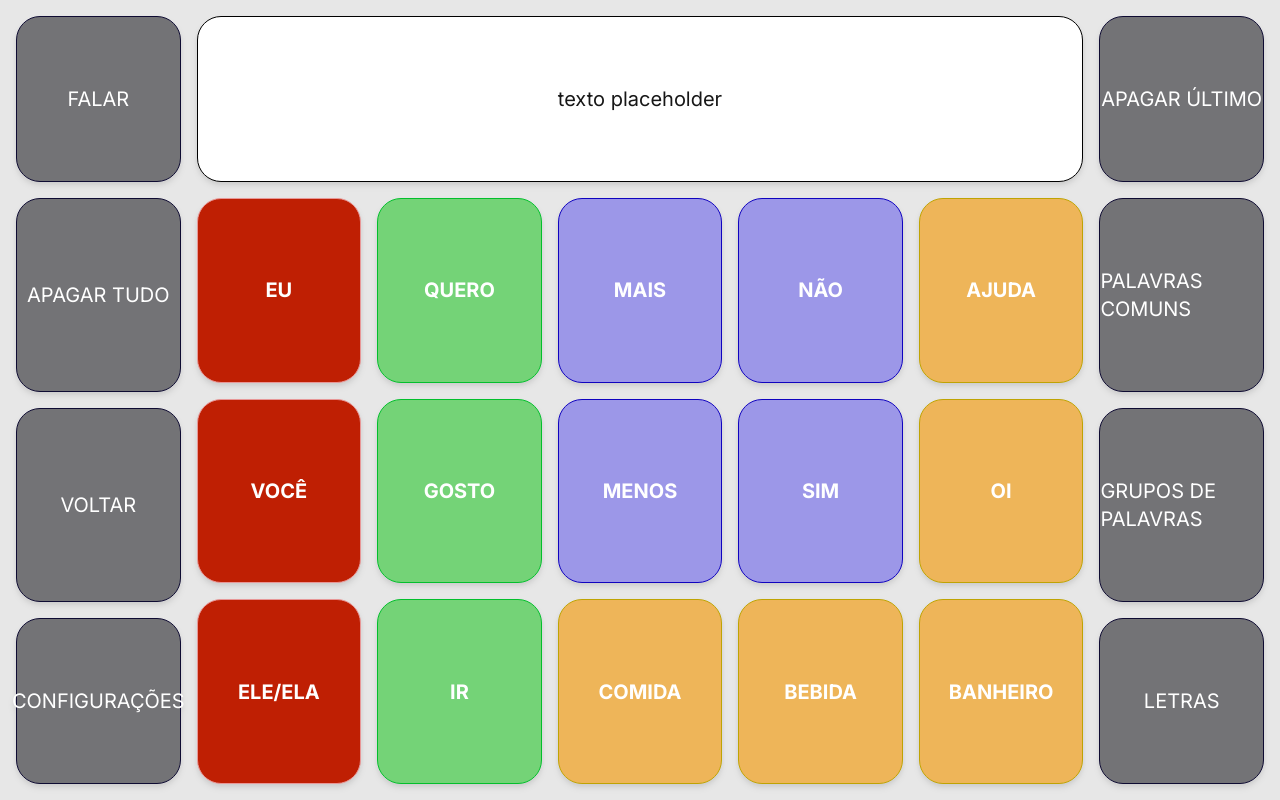
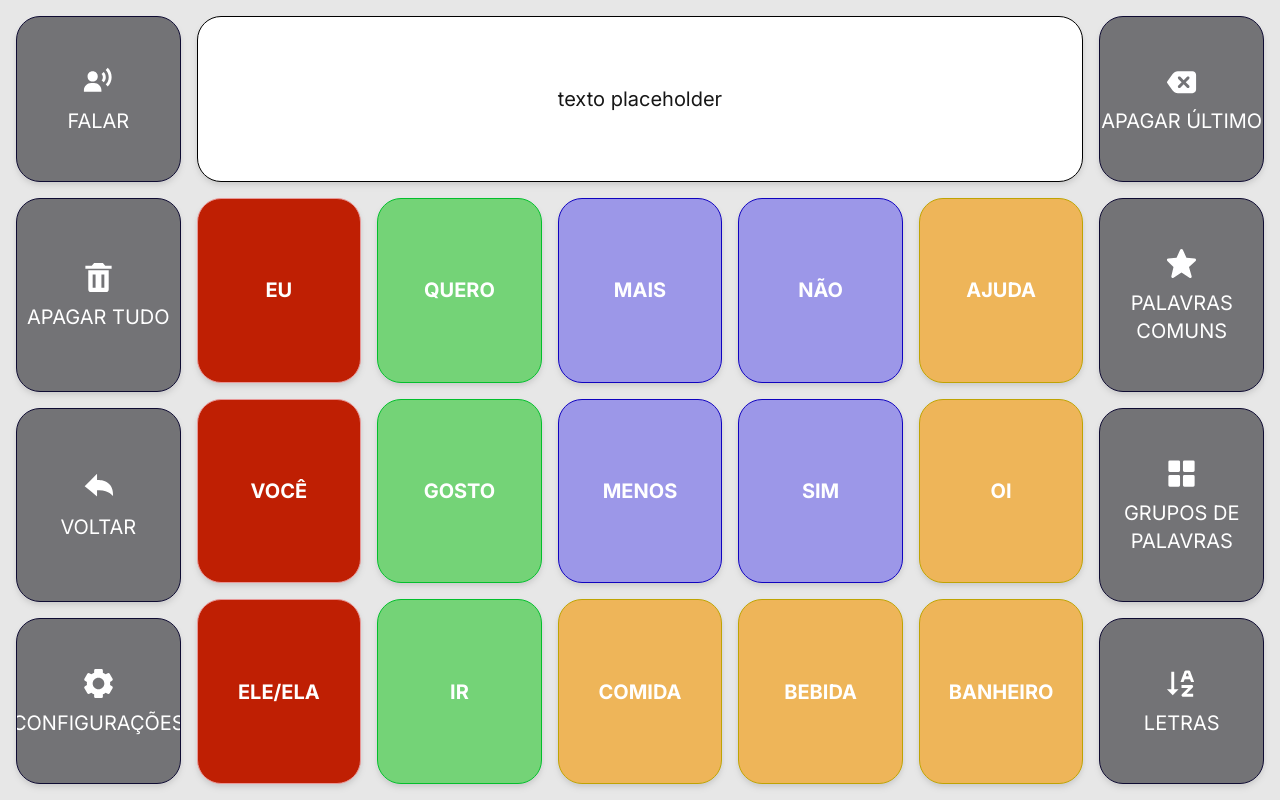
Before and after one commit to Anemaygi/BlinkSpeak, a Next.js app: page / in a window 1280 px wide. Built offline with nearby package versions, Linux system fonts and the light colour scheme.

Commit message:
style: style settings menu

```diff
--- a/src/app/layout.tsx
+++ b/src/app/layout.tsx
@@ -1,5 +1,7 @@
 import type { Metadata } from "next";
 import { Inter } from "next/font/google";
+import { BiSolidUserVoice, BiSolidTrash, BiSolidShare, BiSolidCog, BiSolidStar, BiSolidGridAlt, BiSortAZ  } from "react-icons/bi";
+import { TiBackspace } from "react-icons/ti";
 import "./globals.css";
 
 
@@ -19,7 +21,8 @@ export default function RootLayout({
   children: React.ReactNode;
 }>) {
 
-  const settingKeyClassname = "rounded-3xl border w-full h-full flex items-center justify-center drop-shadow-md"
+  const settingKeyClassname = "overflow-hidden rounded-3xl gap-2 border w-full h-full flex flex-col items-center justify-center drop-shadow-md text-center"
+  const iconSize = 35
 
   return (
     <html lang="pt-BR">
@@ -29,18 +32,49 @@ export default function RootLayout({
 
         <div className="w-min-screen text-xl h-screen grid grid-cols-7 gap-4 p-4">
 
-          <div key={0} className={settingKeyClassname} style={{ backgroundColor: "#737376", borderColor: "#0E0B32", color: "white" }}>FALAR</div>
+          <div key={0} className={settingKeyClassname} style={{ backgroundColor: "#737376", borderColor: "#0E0B32", color: "white" }}>
+            <BiSolidUserVoice size={iconSize} />
+            FALAR
+          </div>
+
           <div className={`col-span-5 bg-white border-black ${settingKeyClassname}`}>
             texto placeholder
           </div>
-          <div key={1} className={settingKeyClassname} style={{ backgroundColor: "#737376", borderColor: "#0E0B32", color: "white" }}>APAGAR ÚLTIMO</div>
 
-          <div key={2} className={`row-start-2 col-start-1 ${settingKeyClassname}`} style={{ backgroundColor: "#737376", borderColor: "#0E0B32", color: "white" }}>APAGAR TUDO</div>
-          <div key={3} className={`row-start-3 col-start-1 ${settingKeyClassname}`} style={{ backgroundColor: "#737376", borderColor: "#0E0B32", color: "white" }}>VOLTAR</div>
-          <div key={4} className={`row-start-4 col-start-1 ${settingKeyClassname}`} style={{ backgroundColor: "#737376", borderColor: "#0E0B32", color: "white" }}>CONFIGURAÇÕES</div>
-          <div key={5} className={`row-start-2 col-start-7 ${settingKeyClassname}`} style={{ backgroundColor: "#737376", borderColor: "#0E0B32", color: "white" }}>PALAVRAS COMUNS</div>
-          <div key={6} className={`row-start-3 col-start-7 ${settingKeyClassname}`} style={{ backgroundColor: "#737376", borderColor: "#0E0B32", color: "white" }}>GRUPOS DE PALAVRAS</div>
-          <div key={7} className={`row-start-4 col-start-7 ${settingKeyClassname}`} style={{ backgroundColor: "#737376", borderColor: "#0E0B32", color: "white" }}>LETRAS</div>
+          <div key={1} className={settingKeyClassname} style={{ backgroundColor: "#737376", borderColor: "#0E0B32", color: "white" }}>
+            <TiBackspace size={iconSize}/>
+            APAGAR ÚLTIMO
+          </div>
+
+          <div key={2} className={`row-start-2 col-start-1 ${settingKeyClassname}`} style={{ backgroundColor: "#737376", borderColor: "#0E0B32", color: "white" }}>
+            <BiSolidTrash size={iconSize} />
+            APAGAR TUDO
+          </div>
+
+          <div key={3} className={`row-start-3 col-start-1 ${settingKeyClassname}`} style={{ backgroundColor: "#737376", borderColor: "#0E0B32", color: "white" }}>
+            <BiSolidShare size={iconSize}/>
+            VOLTAR
+          </div>
+
+          <div key={4} className={`row-start-4 col-start-1 ${settingKeyClassname}`} style={{ backgroundColor: "#737376", borderColor: "#0E0B32", color: "white" }}>
+            <BiSolidCog size={iconSize} />
+            CONFIGURAÇÕES
+          </div>
+
+          <div key={5} className={`row-start-2 col-start-7 ${settingKeyClassname}`} style={{ backgroundColor: "#737376", borderColor: "#0E0B32", color: "white" }}>
+            <BiSolidStar size={iconSize} />
+            PALAVRAS COMUNS
+          </div>
+
+          <div key={6} className={`row-start-3 col-start-7 ${settingKeyClassname}`} style={{ backgroundColor: "#737376", borderColor: "#0E0B32", color: "white" }}>
+            <BiSolidGridAlt size={iconSize} />
+            GRUPOS DE PALAVRAS
+          </div>
+
+          <div key={7} className={`row-start-4 col-start-7 ${settingKeyClassname}`} style={{ backgroundColor: "#737376", borderColor: "#0E0B32", color: "white" }}>
+            <BiSortAZ size={iconSize} />
+            LETRAS
+          </div>
 
           <div className="col-span-5 row-span-3">
 
```
Also changed, not shown: package.json (+4 -3 lines), 1 other file (tests, documents, lock files or other folders).
